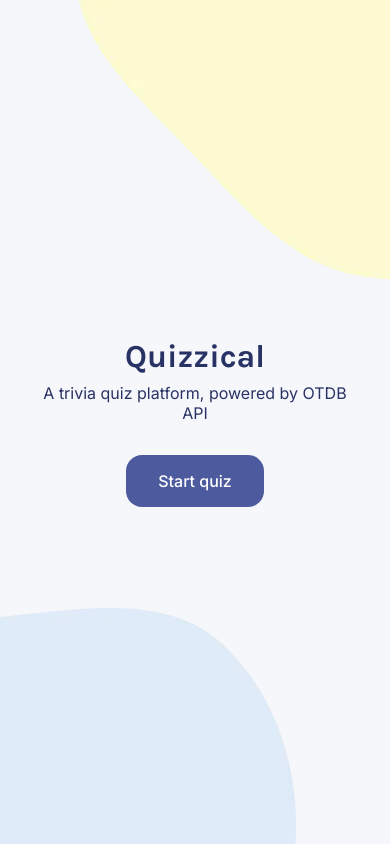
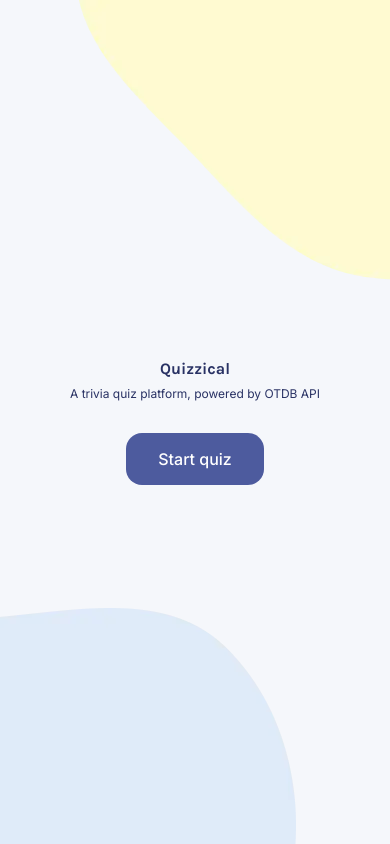
Before and after one commit to CoderKarsh/quizzical, a React (Vite) app: page / in a window 390 px wide. Built offline with nearby package versions, Linux system fonts and the light colour scheme; no server answers.

Commit message:
Add responsive breakpoints

```diff
--- a/src/App.css
+++ b/src/App.css
@@ -4,14 +4,14 @@
 }
 
 .blue-blob {
-  position: absolute;
+  position: fixed;
   bottom: 0;
   left: 0;
   z-index: -1;
 }
 
 .yellow-blob {
-  position: absolute;
+  position: fixed;
   top: 0;
   right: 0;
   z-index: -1;
--- a/src/components/Question.css
+++ b/src/components/Question.css
@@ -1,4 +1,5 @@
 h2.question {
+  font-size: var(--fs-heading);
   color: var(--text-color);
   font-weight: var(--fw-subheading);
   margin-bottom: 0.825rem;
@@ -22,6 +23,7 @@
 
 input[type="radio"] + label {
   padding: 0.25rem 1rem;
+  font-size: var(--fs-text);
   outline: 0.8px solid #4d5b9e;
   border-radius: 0.5rem;
 }
@@ -44,3 +46,11 @@
   color: #293264;
   outline: none;
 }
+
+
+
+@media (max-width: 480px) {
+  .options {
+    gap: 0.5rem;
+  }
+}
--- a/src/index.css
+++ b/src/index.css
@@ -65,3 +65,19 @@
   cursor: pointer;
   border: none;
 }
+
+@media (max-width: 768px) {
+  :root {
+    --fs-chip-text: 0.6rem;
+    --fs-text: 0.825rem;
+    --fs-heading: 1.5rem;
+  }
+}
+
+@media (max-width: 480px) {
+  :root {
+    --fs-chip-text: 0.5rem;
+    --fs-text: 0.75rem;
+    --fs-heading: 1rem;
+  }
+}
```
Also changed, not shown: src/components/QuizPage.css (line endings or trailing spaces), 1 other file (tests, documents, lock files or other folders).
